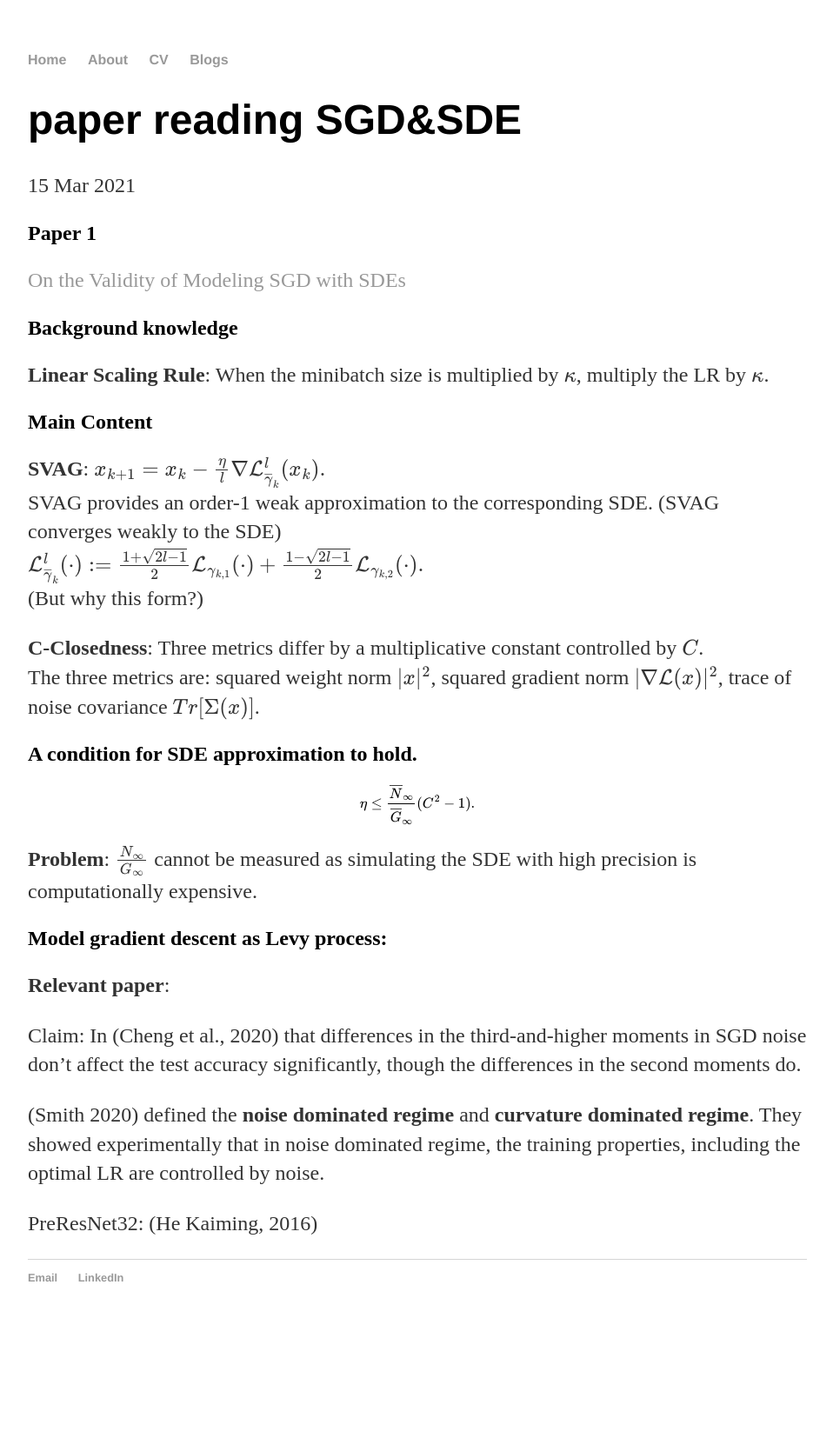
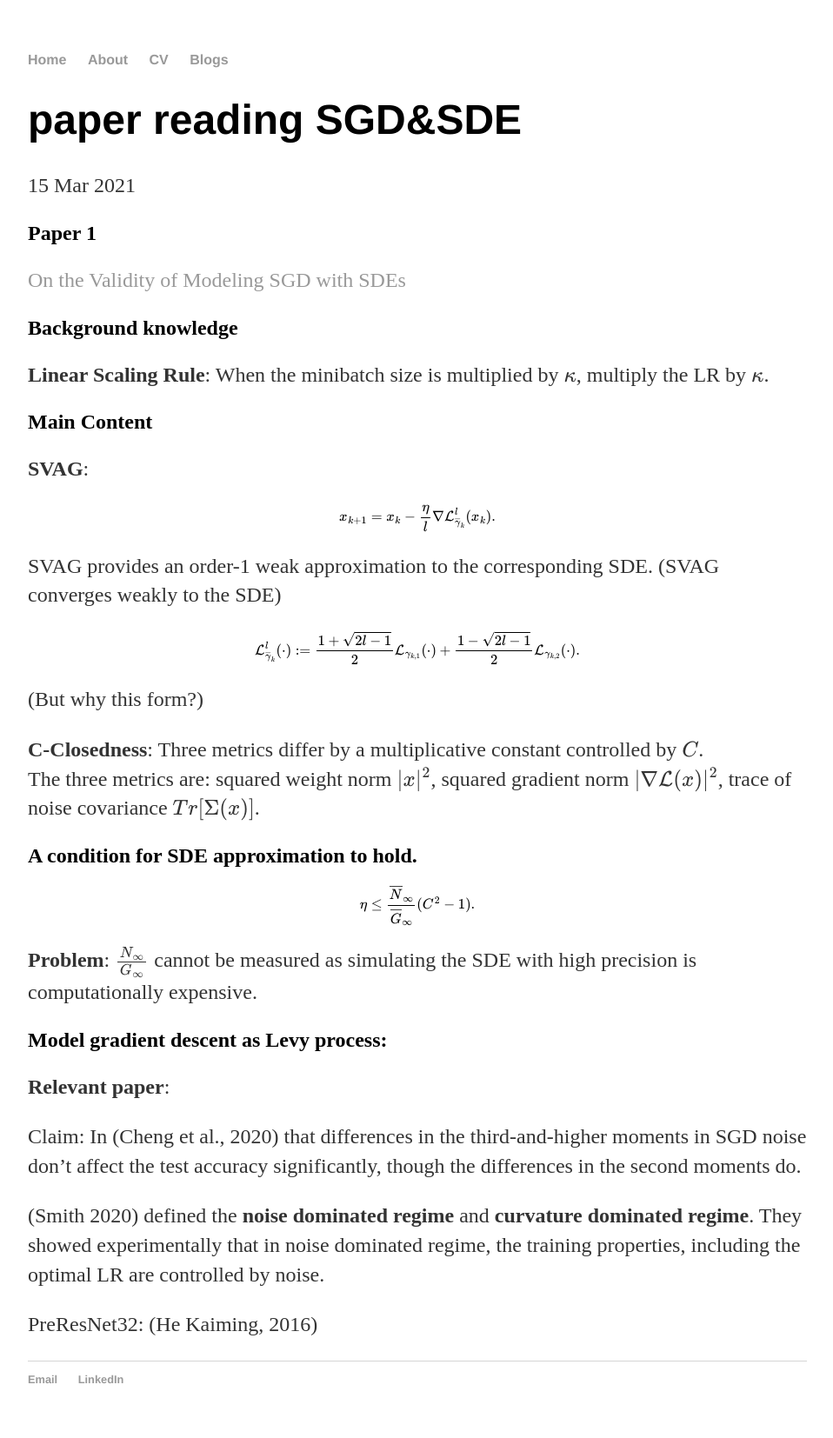
Before and after one commit to radarFudan/radarFudan.github.io, a Jekyll site: the page built from _posts/2021-03-15-paper-reading-SGD-SDE.md, in a window 1280 px wide. Shown: the whole page at 87% size, without its empty margins (160-1118 px from the left). Built offline with Jekyll 4.4.1, drawn with Linux system fonts in a browser that asks for light colours; formulas are drawn with MathJax 3; before the commit the page ends 1537 px from its top, so only the background shows below that.

```diff
--- a/_posts/2021-03-15-paper-reading-SGD-SDE.md
+++ b/_posts/2021-03-15-paper-reading-SGD-SDE.md
@@ -13,9 +13,14 @@ date: 2021-03-15
 
 ## Main Content
 
-**SVAG**: $x_{k+1} = x_k - \frac{\eta}{l} \nabla \mathcal{L}^l_{\overline{\gamma}_k} (x_k).$<br>
-SVAG provides an order-1 weak approximation to the corresponding SDE. (SVAG converges weakly to the SDE) <br>
-$$\mathcal{L}_{\overline{\gamma}_k}^l (\cdot) := \frac{1 + \sqrt{2l-1}}{2} \mathcal{L}_{\gamma_{k, 1}}(\cdot) + \frac{1 - \sqrt{2l-1}}{2} \mathcal{L}_{\gamma_{k, 2}}(\cdot).$$ <br>
+**SVAG**:
+
+$$x_{k+1} = x_k - \frac{\eta}{l} \nabla \mathcal{L}^l_{\overline{\gamma}_k} (x_k).$$
+
+SVAG provides an order-1 weak approximation to the corresponding SDE. (SVAG converges weakly to the SDE)
+
+$$\mathcal{L}_{\overline{\gamma}_k}^l (\cdot) := \frac{1 + \sqrt{2l-1}}{2} \mathcal{L}_{\gamma_{k, 1}}(\cdot) + \frac{1 - \sqrt{2l-1}}{2} \mathcal{L}_{\gamma_{k, 2}}(\cdot).$$
+
 (But why this form?)
 
 **C-Closedness**: Three metrics differ by a multiplicative constant controlled by $C$. <br>
```
